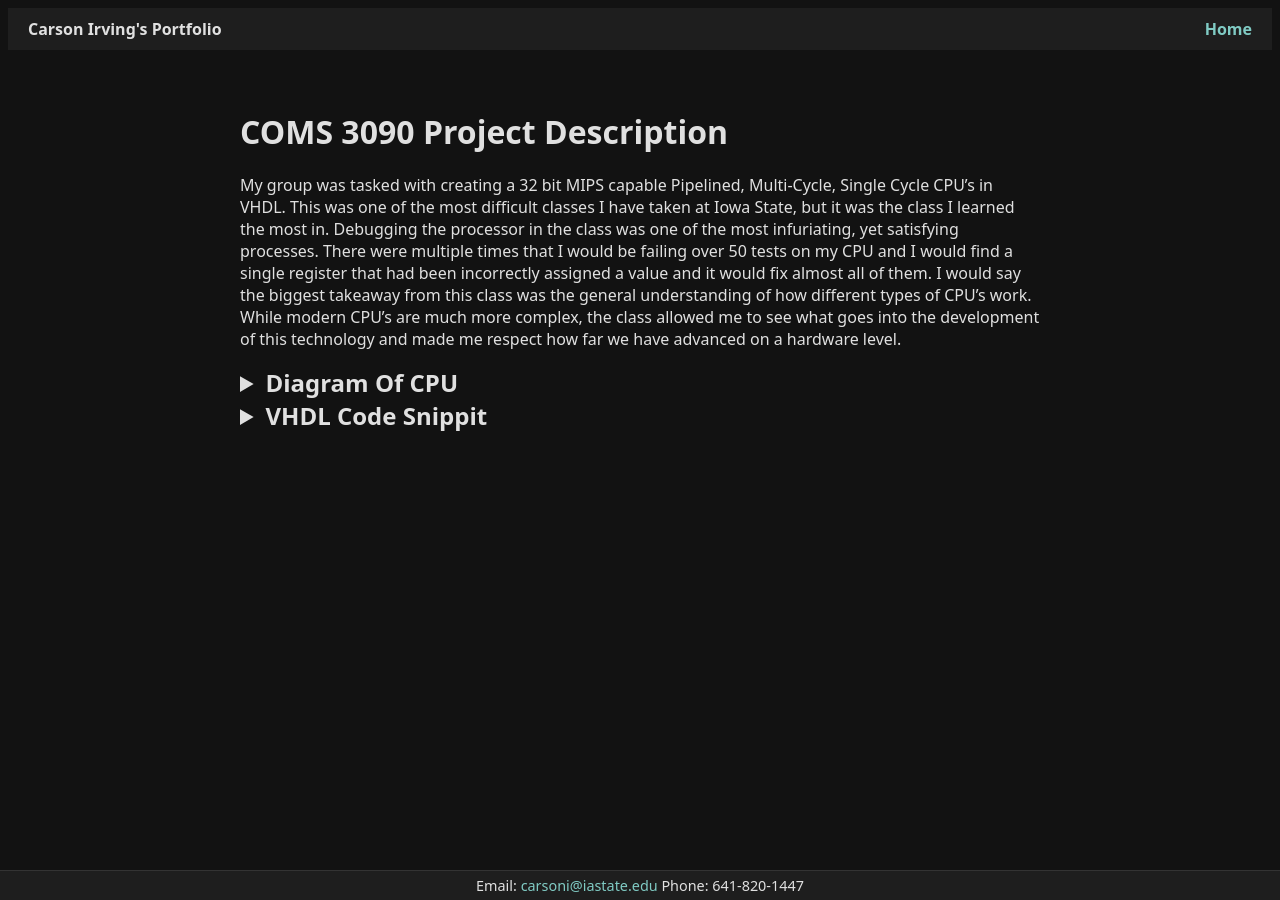
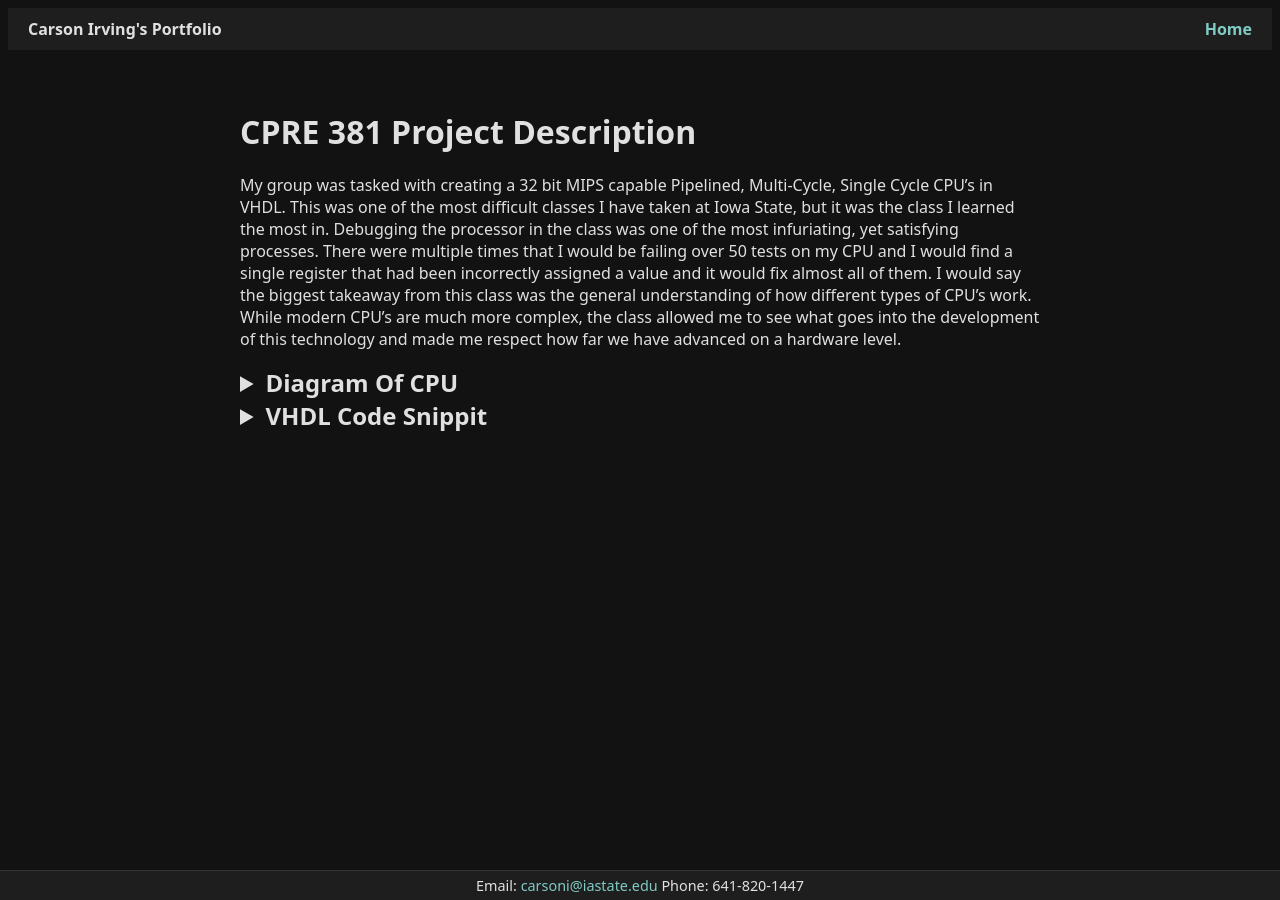
Before and after one commit to carsoni4/carsoni4.github.io, a Jekyll site: the page built from 381Project/projectDescription.md, in a window 1280 px wide. Built offline with Jekyll 4.4.1, drawn with Linux system fonts in a browser that asks for light colours.

Commit message:
Fix 381 title

```diff
--- a/381Project/projectDescription.md
+++ b/381Project/projectDescription.md
@@ -1,6 +1,6 @@
 ---
 layout: paper
-title: COMS 3090 Project Description
+title: CPRE 381 Project Description
 ---
 
 My group was tasked with creating a 32 bit MIPS capable Pipelined, Multi-Cycle, Single Cycle CPU's in VHDL. This was
```
